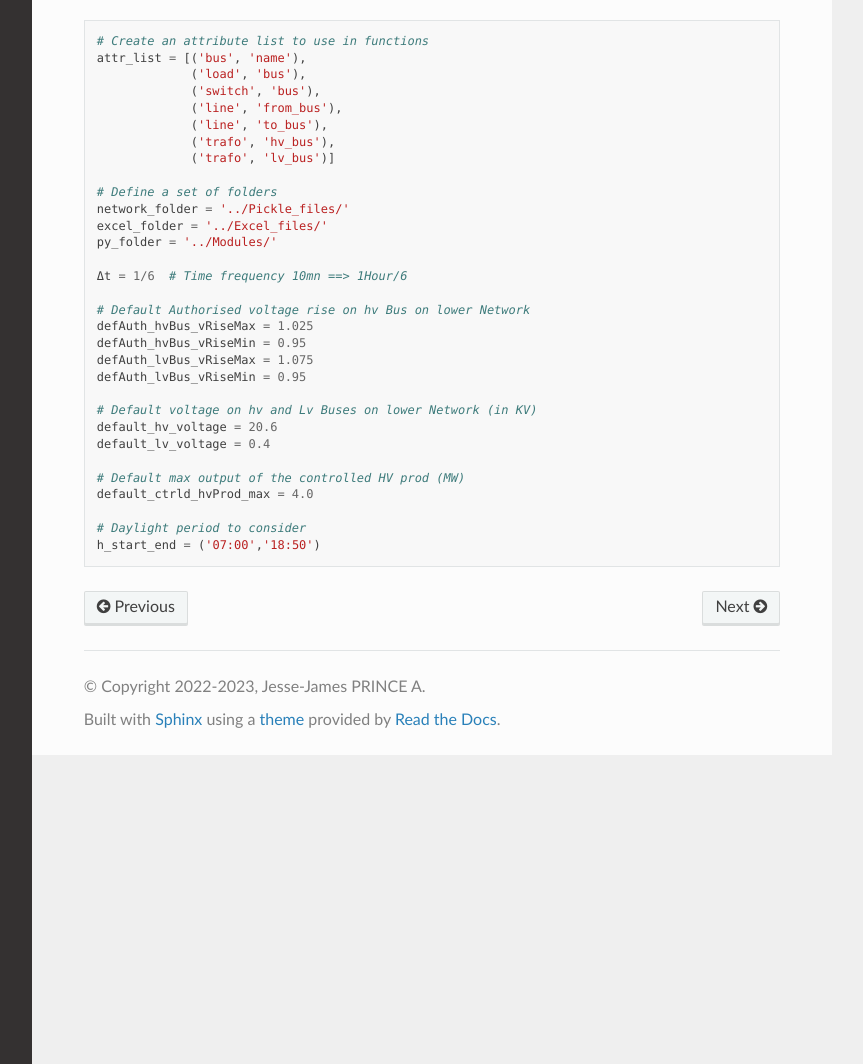
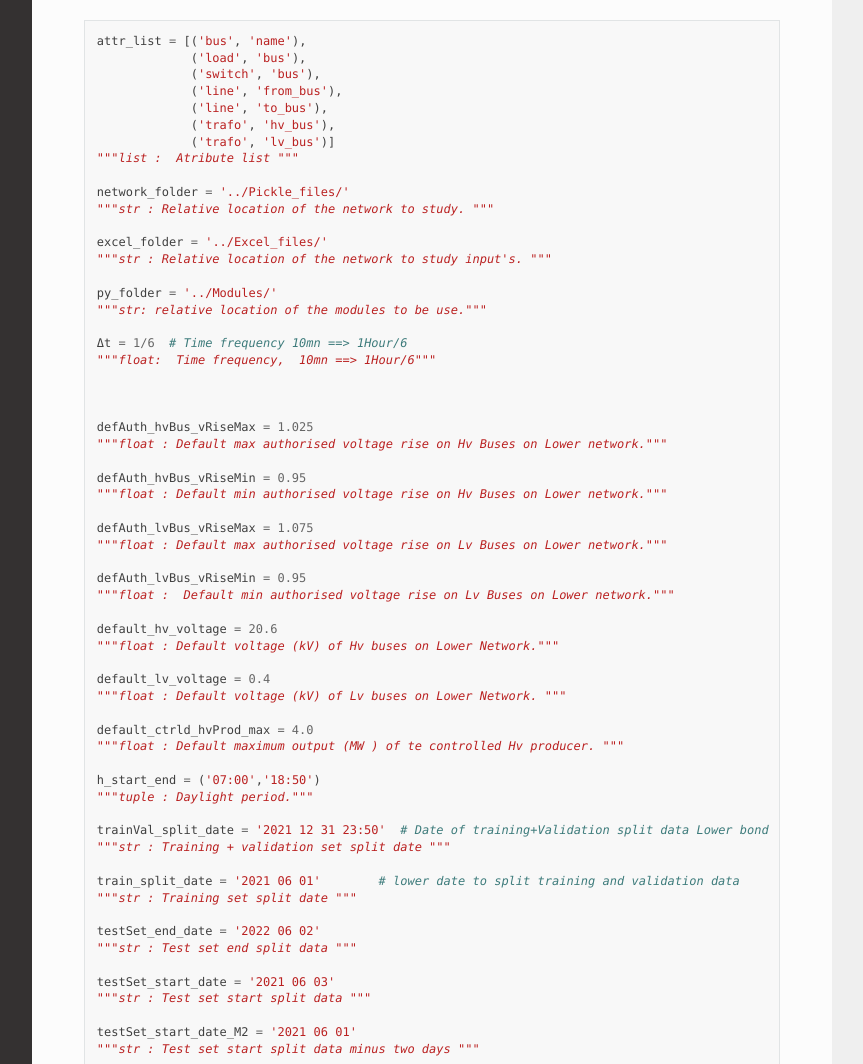
Before and after one commit to pajjaecat/ORI-SRD, a Sphinx documentation site: the page built from docs/orivariables.rst, in a window 1280 px wide and 1400 px high, cut to the strip 336-1400 px from the top of the window. Shown: the whole strip, without its empty margins (268-1131 px from the left). Built offline with Sphinx 7.4.7 and the Read the Docs theme 2.0.0, drawn with Linux system fonts in a browser that asks for light colours.

Commit message:
Update orivariables.rst

```diff
--- a/docs/orivariables.rst
+++ b/docs/orivariables.rst
@@ -16,34 +16,64 @@ This section lists all the default variables used in the different `notebooks <h
 
 .. code:: python
 
-  # Create an attribute list to use in functions
-  attr_list = [('bus', 'name'),
-               ('load', 'bus'),
-               ('switch', 'bus'),
-               ('line', 'from_bus'),
-               ('line', 'to_bus'),
-               ('trafo', 'hv_bus'),
-               ('trafo', 'lv_bus')]
+     attr_list = [('bus', 'name'),
+                  ('load', 'bus'),
+                  ('switch', 'bus'),
+                  ('line', 'from_bus'),
+                  ('line', 'to_bus'),
+                  ('trafo', 'hv_bus'),
+                  ('trafo', 'lv_bus')]
+     """list :  Atribute list """
 
-  # Define a set of folders
-  network_folder = '../Pickle_files/'
-  excel_folder = '../Excel_files/'
-  py_folder = '../Modules/'
+     network_folder = '../Pickle_files/'
+     """str : Relative location of the network to study. """
 
-  Δt = 1/6  # Time frequency 10mn ==> 1Hour/6
+     excel_folder = '../Excel_files/'
+     """str : Relative location of the network to study input's. """
 
-  # Default Authorised voltage rise on hv Bus on lower Network
-  defAuth_hvBus_vRiseMax = 1.025
-  defAuth_hvBus_vRiseMin = 0.95
-  defAuth_lvBus_vRiseMax = 1.075
-  defAuth_lvBus_vRiseMin = 0.95
+     py_folder = '../Modules/'
+     """str: relative location of the modules to be use."""
 
-  # Default voltage on hv and Lv Buses on lower Network (in KV)
-  default_hv_voltage = 20.6
-  default_lv_voltage = 0.4
+     Δt = 1/6  # Time frequency 10mn ==> 1Hour/6
+     """float:  Time frequency,  10mn ==> 1Hour/6"""
 
-  # Default max output of the controlled HV prod (MW)
-  default_ctrld_hvProd_max = 4.0
 
-  # Daylight period to consider
-  h_start_end = ('07:00','18:50')
+
+     defAuth_hvBus_vRiseMax = 1.025
+     """float : Default max authorised voltage rise on Hv Buses on Lower network."""
+
+     defAuth_hvBus_vRiseMin = 0.95
+     """float : Default min authorised voltage rise on Hv Buses on Lower network."""
+
+     defAuth_lvBus_vRiseMax = 1.075
+     """float : Default max authorised voltage rise on Lv Buses on Lower network."""
+
+     defAuth_lvBus_vRiseMin = 0.95
+     """float :  Default min authorised voltage rise on Lv Buses on Lower network."""
+
+     default_hv_voltage = 20.6
+     """float : Default voltage (kV) of Hv buses on Lower Network."""
+
+     default_lv_voltage = 0.4
+     """float : Default voltage (kV) of Lv buses on Lower Network. """
+
+     default_ctrld_hvProd_max = 4.0
+     """float : Default maximum output (MW ) of te controlled Hv producer. """
+
+     h_start_end = ('07:00','18:50')
+     """tuple : Daylight period."""
+
+     trainVal_split_date = '2021 12 31 23:50'  # Date of training+Validation split data Lower bond
+     """str : Training + validation set split date """
+
+     train_split_date = '2021 06 01'        # lower date to split training and validation data
+     """str : Training set split date """
+
+     testSet_end_date = '2022 06 02'
+     """str : Test set end split data """
+
+     testSet_start_date = '2021 06 03'
+     """str : Test set start split data """
+
+     testSet_start_date_M2 = '2021 06 01'
+     """str : Test set start split data minus two days """
```
